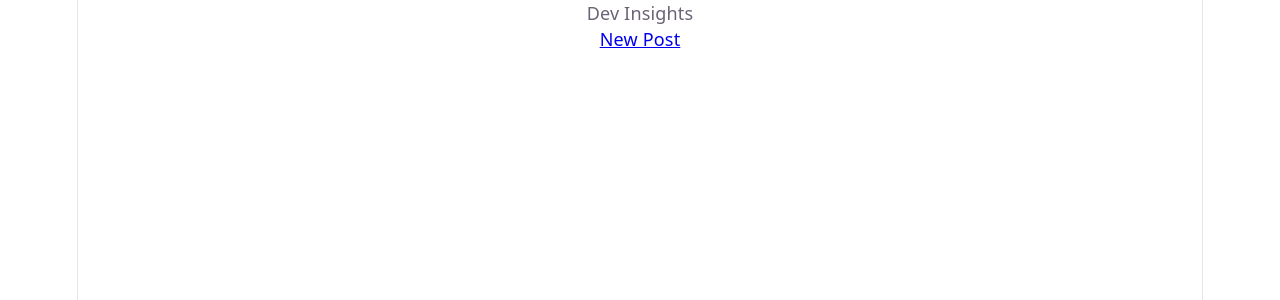
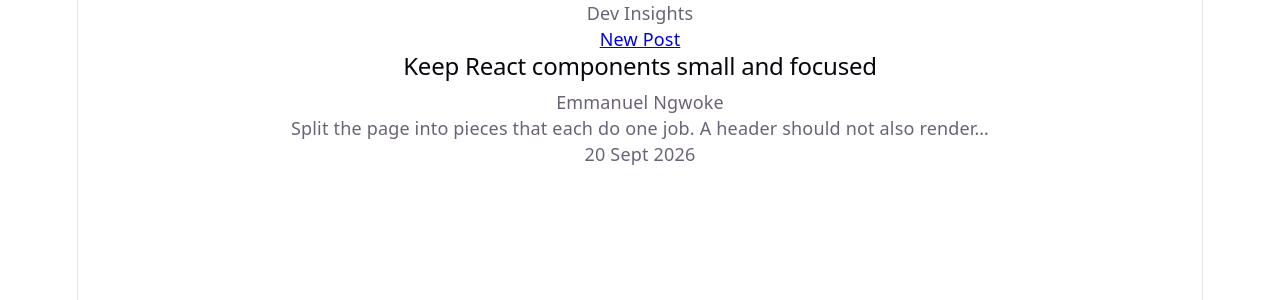
Before and after one commit to Emma001code/Formative-1-Mini-Blog-Project, a React (Vite) app: page / in a window 1280 px wide. Shown: the top 300 px of the page. Built offline with nearby package versions, Linux system fonts and the light colour scheme.

Commit message:
feat: add post component for one article

```diff
--- a/src/App.tsx
+++ b/src/App.tsx
@@ -1,9 +1,12 @@
 import { Header } from './components/Header'
+import { Post } from './components/Post'
+import { initialPosts } from './data/samplePosts'
 
 function App() {
   return (
     <>
       <Header />
+      <Post post={initialPosts[0]} />
     </>
   )
 }
--- /dev/null
+++ b/src/components/Post.tsx
@@ -0,0 +1,28 @@
+import type { Post as BlogPost } from '../types/post'
+
+interface PostProps {
+  post: BlogPost
+}
+
+function getPreview(content: string): string {
+  const words = content.split(' ').slice(0, 16)
+  const preview = words.join(' ')
+  return content.split(' ').length > 16 ? `${preview}…` : preview
+}
+
+export function Post({ post }: PostProps) {
+  const postedOn = post.datePosted.toLocaleDateString('en-GB', {
+    day: 'numeric',
+    month: 'short',
+    year: 'numeric',
+  })
+
+  return (
+    <article>
+      <h2>{post.title}</h2>
+      <p>{post.author}</p>
+      <p>{getPreview(post.content)}</p>
+      <time dateTime={post.datePosted.toISOString()}>{postedOn}</time>
+    </article>
+  )
+}
```
